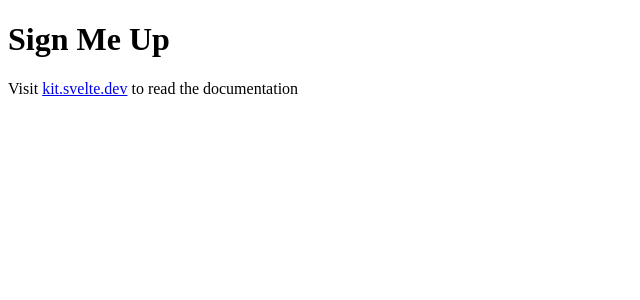
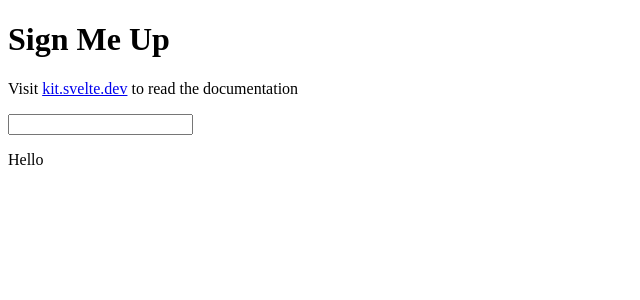
Before and after one commit to macduy/signmeup, a SvelteKit app: page / in a window 1280 px wide. Shown: the top 300 px of the page, without its empty margins (0-640 px from the left). Built offline with nearby package versions, Linux system fonts and the light colour scheme.

Commit message:
Missing file

```diff
--- /dev/null
+++ b/src/Echo.svelte
@@ -0,0 +1,6 @@
+<script>
+    let name = "";
+</script>
+
+<input bind:value={name} />
+<p>Hello {name}</p>
```
